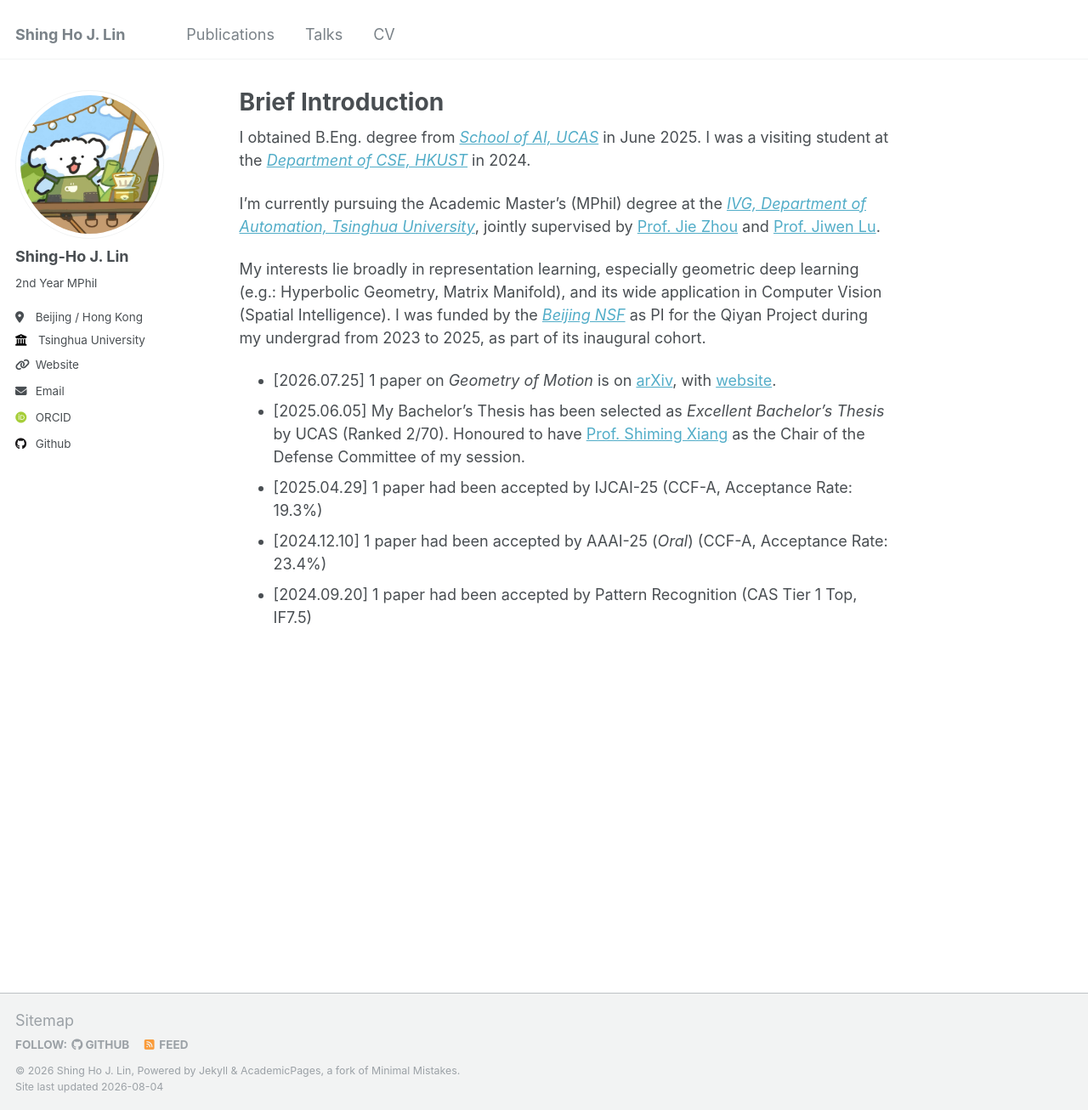
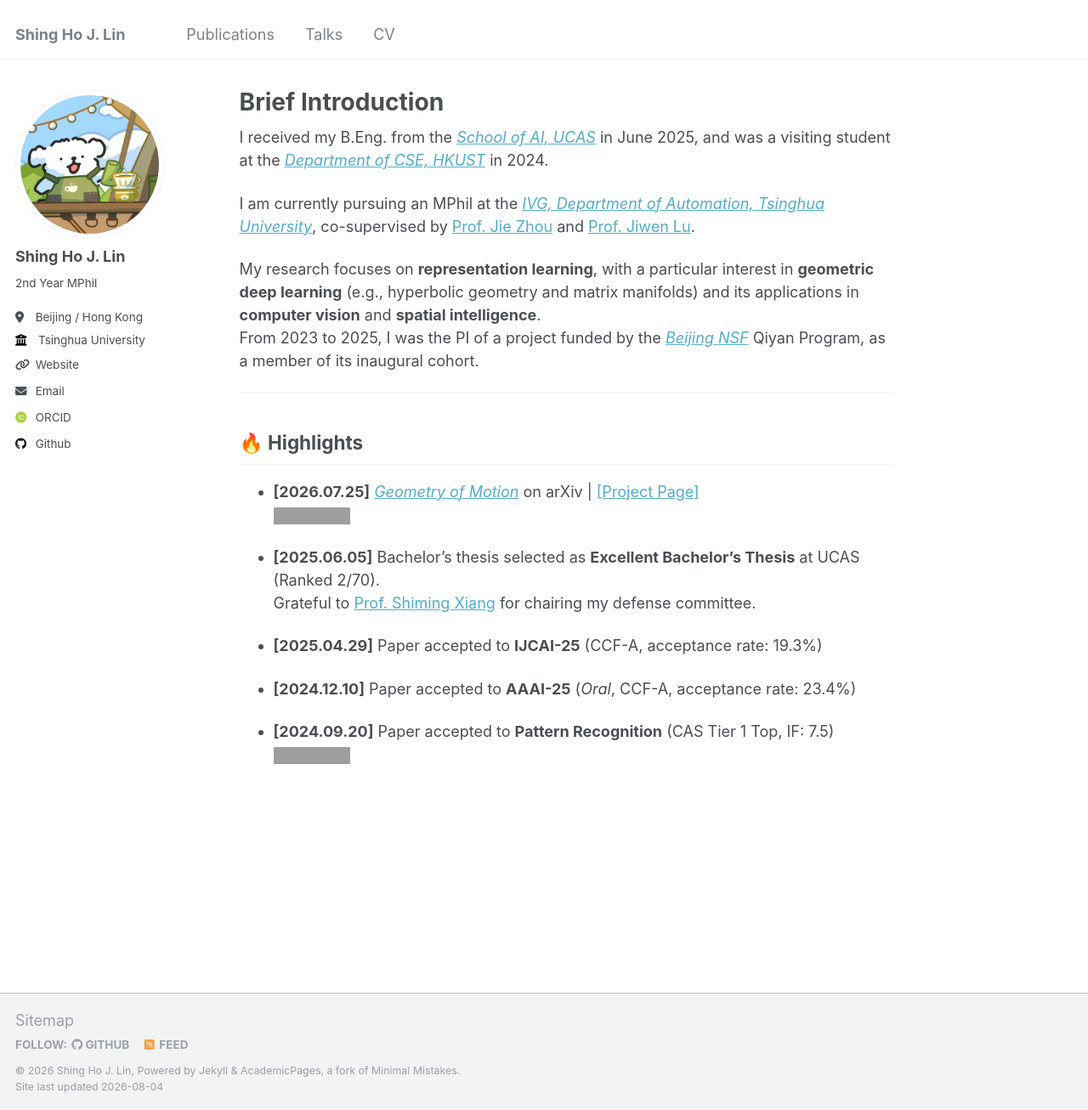
Before and after one commit to shjlin/shjlin.github.io, a Jekyll site: the page built from _pages/about.md, in a window 1280 px wide and 1306 px high. Shown: the whole window at 85% size. Built offline with Jekyll 4.4.1, drawn with Linux system fonts in a browser that asks for light colours; some web fonts are replaced; grey boxes are pictures that could not be loaded.

Commit message:
Homepage

```diff
--- a/_config.yml
+++ b/_config.yml
@@ -22,7 +22,7 @@ repository               : "academicpages/academicpages.github.io"
 author:
   # Biographic information
   avatar           : "profile.png"
-  name             : "Shing-Ho J. Lin"
+  name             : "Shing Ho J. Lin"
   pronouns         : # example: "she/her"
   bio              : "2nd Year MPhil"
   location         : "Beijing / Hong Kong"
--- a/_pages/about.md
+++ b/_pages/about.md
@@ -7,16 +7,25 @@ redirect_from:
   - /about.html
 ---
 
-I obtained B.Eng. degree from [*School of AI, UCAS*](https://www.ucas.ac.cn) in June 2025.
-I was a visiting student at the [*Department of CSE, HKUST*](https://cse.hkust.edu.hk/) in 2024.
+I received my B.Eng. from the [*School of AI, UCAS*](https://www.ucas.ac.cn) in June 2025, and was a visiting student at the [*Department of CSE, HKUST*](https://cse.hkust.edu.hk/) in 2024.
 
-I'm currently pursuing the Academic Master’s (MPhil) degree at the [*IVG, Department of Automation, Tsinghua University*](https://ivg.au.tsinghua.edu.cn/), jointly supervised by [Prof. Jie Zhou](https://www.au.tsinghua.edu.cn/info/1084/1699.htm) and [Prof. Jiwen Lu](https://www.au.tsinghua.edu.cn/info/1096/2329.htm).
+I am currently pursuing an MPhil at the [*IVG, Department of Automation, Tsinghua University*](https://ivg.au.tsinghua.edu.cn/), co-supervised by [Prof. Jie Zhou](https://www.au.tsinghua.edu.cn/info/1084/1699.htm) and [Prof. Jiwen Lu](https://www.au.tsinghua.edu.cn/info/1096/2329.htm).
 
-My interests lie broadly in representation learning, especially geometric deep learning (e.g.: Hyperbolic Geometry, Matrix Manifold), and its wide application in Computer Vision (Spatial Intelligence).
-I was funded by the [*Beijing NSF*](https://nsf.kw.beijing.gov.cn/bjnsfweb/) as PI for the Qiyan Project during my undergrad from 2023 to 2025, as part of its inaugural cohort.
+My research focuses on **representation learning**, with a particular interest in **geometric deep learning** (e.g., hyperbolic geometry and matrix manifolds) and its applications in **computer vision** and **spatial intelligence**.
+From 2023 to 2025, I was the PI of a project funded by the [*Beijing NSF*](https://nsf.kw.beijing.gov.cn/bjnsfweb/) Qiyan Program, as a member of its inaugural cohort.
 
-* [2026.07.25] 1 paper on *Geometry of Motion* is on [arXiv](https://arxiv.org/pdf/2607.22534v1), with [website](https://wzzheng.net/SM4RT).
-* [2025.06.05] My Bachelor's Thesis has been selected as *Excellent Bachelor's Thesis* by UCAS (Ranked 2/70). Honoured to have [Prof. Shiming Xiang](https://people.ucas.ac.cn/~xiangshiming) as the Chair of the Defense Committee of my session.
-* [2025.04.29] 1 paper had been accepted by IJCAI-25 (CCF-A, Acceptance Rate: 19.3%)
-* [2024.12.10] 1 paper had been accepted by AAAI-25 (*Oral*) (CCF-A, Acceptance Rate: 23.4%)
-* [2024.09.20] 1 paper had been accepted by Pattern Recognition (CAS Tier 1 Top, IF7.5)
+---
+
+## 🔥 Highlights
+
+- **[2026.07.25]** [*Geometry of Motion*](https://arxiv.org/pdf/2607.22534v1) on arXiv | [[Project Page]](https://wzzheng.net/SM4RT)
+  ![](https://img.shields.io/github/stars/wzzheng/SM4RT?style=social&label=Star)
+
+- **[2025.06.05]** Bachelor's thesis selected as **Excellent Bachelor's Thesis** at UCAS (Ranked 2/70).
+  Grateful to [Prof. Shiming Xiang](https://people.ucas.ac.cn/~xiangshiming) for chairing my defense committee.
+
+- **[2025.04.29]** Paper accepted to **IJCAI-25** (CCF-A, acceptance rate: 19.3%)
+
+- **[2024.12.10]** Paper accepted to **AAAI-25** (*Oral*, CCF-A, acceptance rate: 23.4%)
+
+- **[2024.09.20]** Paper accepted to **Pattern Recognition** (CAS Tier 1 Top, IF: 7.5) ![Citations](https://img.shields.io/badge/Citations-16-blue)
```
